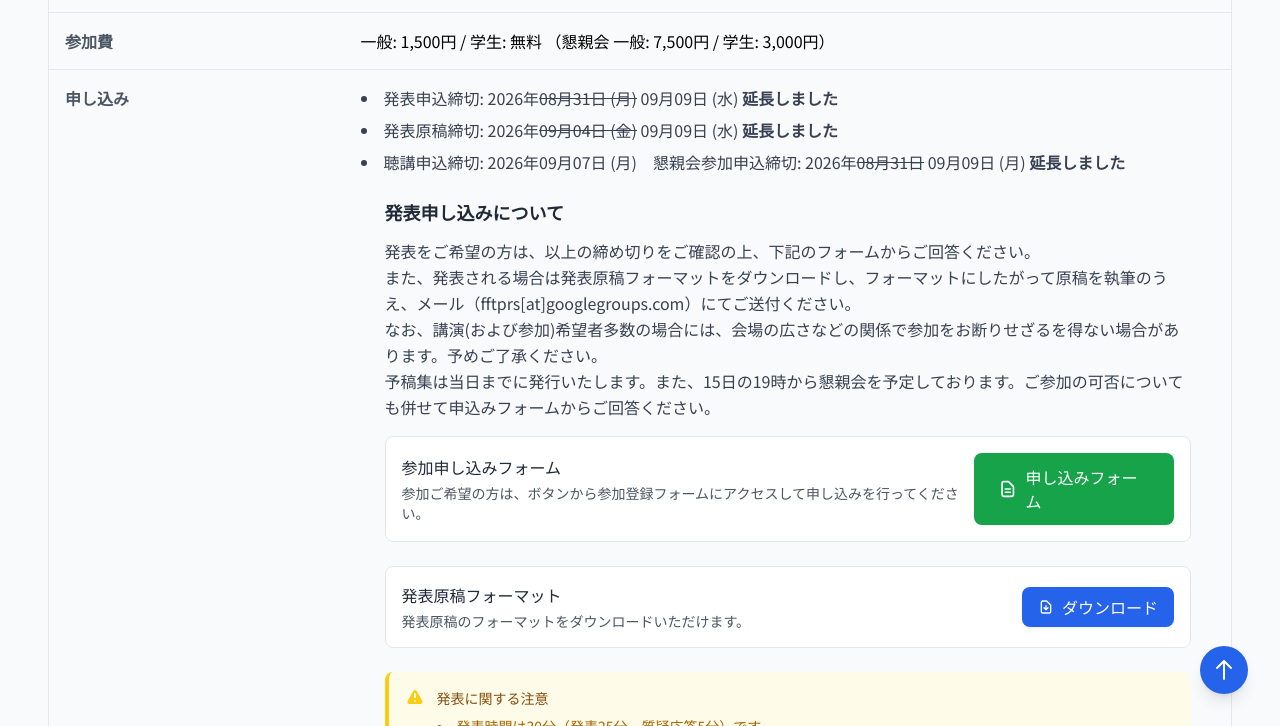
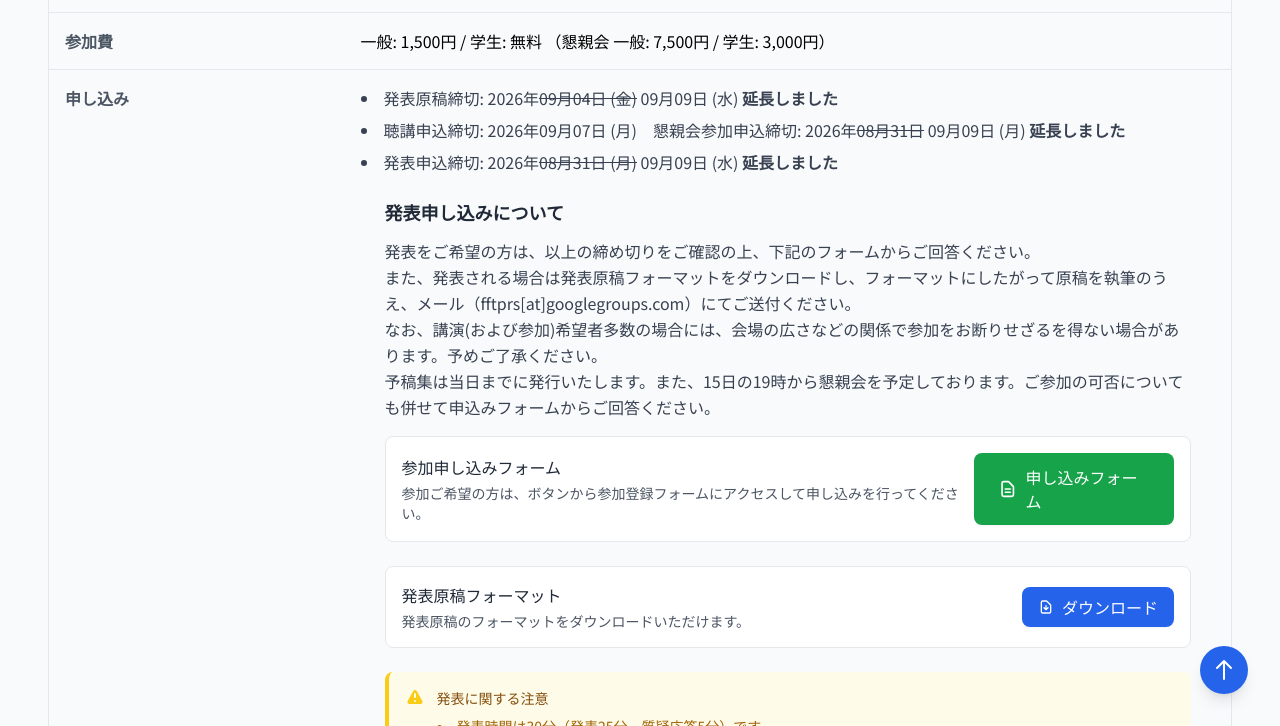
Before and after one commit to FFTPRS/WS, a Jekyll site: the page built from pages/workshop12.html, in a window 1280 px wide and 900 px high, scrolled down 1198 px, cut to the strip 174-900 px from the top of the window. Built offline with Jekyll 4.4.1, drawn with Linux system fonts in a browser that asks for light colours; nearby versions of some CDN libraries.

Commit message:
申込〆切の並べ替え

```diff
--- a/pages/workshop12.html
+++ b/pages/workshop12.html
@@ -75,9 +75,9 @@ description: "第12回有限体理論とその擬似乱数系列生成への応
                 <div class="bg-gray-50 p-4 font-semibold text-gray-600">申し込み</div>
                 <div class="p-4 md:col-span-3">
                     <ul class="list-disc list-inside text-gray-700 space-y-2">
-                        <li>{{ workshop.application_deadline }}</li>
                         <li>{{ workshop.manuscript_deadline }}</li>
                         <li>{{ workshop.social_gathering_application_deadline }}</li>
+                        <li>{{ workshop.application_deadline }}</li>
                     </ul>
                                             <div class="bg-gray-50 p-6 rounded-lg mb-6">
                             <h4 class="text-lg font-semibold text-gray-800 mb-3">発表申し込みについて</h4>
```
